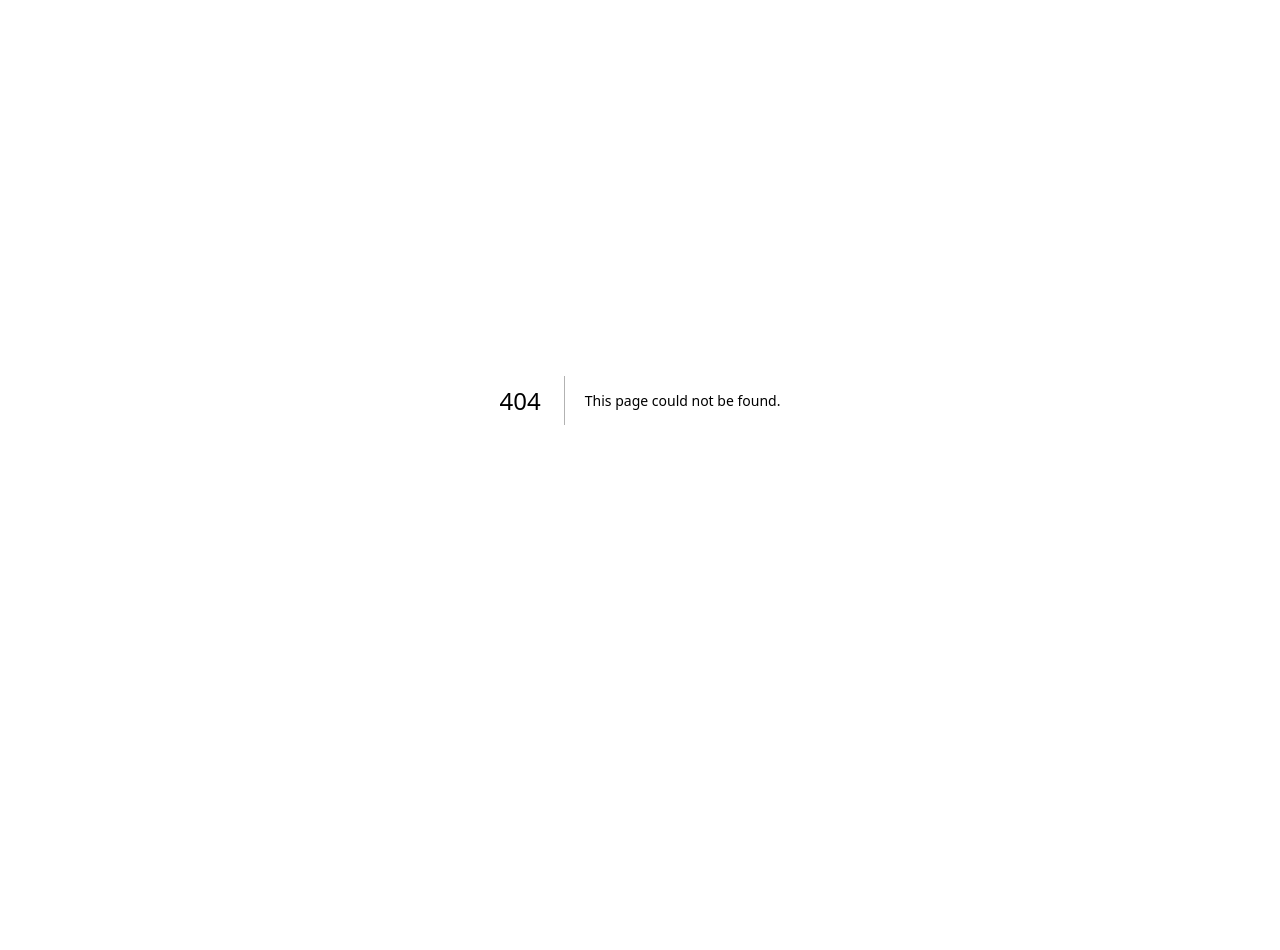
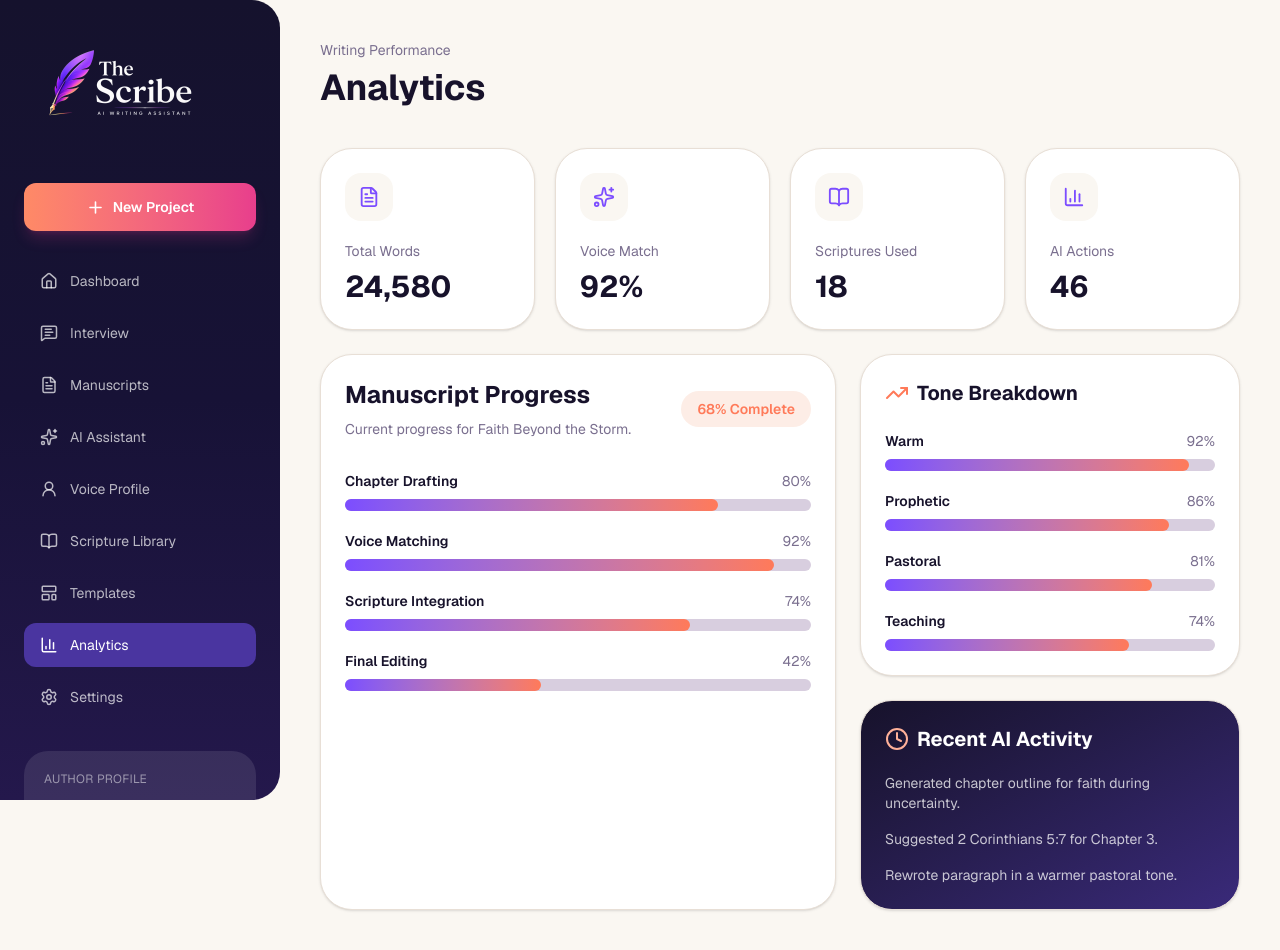
Before and after one commit to BethelHills/the-scribe, a Next.js app: page /analytics in a window 1280 px wide. Before the commit this address had no page. Before the commit the page ends 800 px from the top, so only its background shows below. Built offline with nearby package versions, Linux system fonts and the light colour scheme.

Commit message:
Add Analytics page with writing performance dashboard.
Show manuscript progress, tone breakdown, stat cards, and recent AI activity in the dashboard layout with theme-aware styling.

Co-authored-by: Cursor <cursoragent@cursor.com>

```diff
--- /dev/null
+++ b/src/app/(dashboard)/analytics/page.tsx
@@ -0,0 +1,5 @@
+import AnalyticsContent from "@/components/AnalyticsContent";
+
+export default function AnalyticsPage() {
+  return <AnalyticsContent />;
+}
--- /dev/null
+++ b/src/components/AnalyticsContent.tsx
@@ -0,0 +1,142 @@
+import {
+  BarChart3,
+  BookOpen,
+  Clock,
+  FileText,
+  Sparkles,
+  TrendingUp,
+} from "lucide-react";
+import PageContainer from "@/components/layout/PageContainer";
+import PageHeader from "@/components/layout/PageHeader";
+import Card from "@/components/ui/Card";
+import { badgeClass } from "@/lib/ui-classes";
+
+const stats = [
+  { title: "Total Words", value: "24,580", icon: FileText },
+  { title: "Voice Match", value: "92%", icon: Sparkles },
+  { title: "Scriptures Used", value: "18", icon: BookOpen },
+  { title: "AI Actions", value: "46", icon: BarChart3 },
+];
+
+const toneData = [
+  { label: "Warm", value: "92%" },
+  { label: "Prophetic", value: "86%" },
+  { label: "Pastoral", value: "81%" },
+  { label: "Teaching", value: "74%" },
+];
+
+const recentActivity = [
+  "Generated chapter outline for faith during uncertainty.",
+  "Suggested 2 Corinthians 5:7 for Chapter 3.",
+  "Rewrote paragraph in a warmer pastoral tone.",
+];
+
+export default function AnalyticsContent() {
+  return (
+    <PageContainer>
+      <PageHeader subtitle="Writing Performance" title="Analytics" />
+
+      <div className="grid grid-cols-1 gap-5 md:grid-cols-2 xl:grid-cols-4">
+        {stats.map((stat) => {
+          const Icon = stat.icon;
+
+          return (
+            <Card key={stat.title}>
+              <div className="flex h-12 w-12 items-center justify-center rounded-2xl bg-surface-muted text-accent">
+                <Icon size={22} />
+              </div>
+
+              <p className="mt-5 text-sm text-muted">{stat.title}</p>
+              <h3 className="mt-2 text-3xl font-bold">{stat.value}</h3>
+            </Card>
+          );
+        })}
+      </div>
+
+      <div className="mt-6 grid grid-cols-1 gap-6 xl:grid-cols-[1fr_380px]">
+        <Card>
+          <div className="flex flex-col gap-4 sm:flex-row sm:items-center sm:justify-between">
+            <div>
+              <h2 className="text-xl font-bold sm:text-2xl">
+                Manuscript Progress
+              </h2>
+              <p className="mt-2 text-sm text-muted">
+                Current progress for Faith Beyond the Storm.
+              </p>
+            </div>
+
+            <span className={`${badgeClass} px-4 py-2 text-sm`}>
+              68% Complete
+            </span>
+          </div>
+
+          <div className="mt-8 space-y-5">
+            <Progress label="Chapter Drafting" value="80%" width="80%" />
+            <Progress label="Voice Matching" value="92%" width="92%" />
+            <Progress label="Scripture Integration" value="74%" width="74%" />
+            <Progress label="Final Editing" value="42%" width="42%" />
+          </div>
+        </Card>
+
+        <aside className="space-y-6">
+          <Card>
+            <div className="flex items-center gap-2">
+              <TrendingUp className="text-accent-coral" />
+              <h3 className="text-xl font-bold">Tone Breakdown</h3>
+            </div>
+
+            <div className="mt-6 space-y-5">
+              {toneData.map((item) => (
+                <Progress
+                  key={item.label}
+                  label={item.label}
+                  value={item.value}
+                  width={item.value}
+                />
+              ))}
+            </div>
+          </Card>
+
+          <div className="rounded-[32px] border border-card-border bg-gradient-to-br from-[#17122B] to-[#3A2A7A] p-6 text-white shadow-sm">
+            <div className="flex items-center gap-2">
+              <Clock className="text-[#FFB199]" />
+              <h3 className="text-xl font-bold">Recent AI Activity</h3>
+            </div>
+
+            <div className="mt-5 space-y-4 text-sm text-white/75">
+              {recentActivity.map((item) => (
+                <p key={item}>{item}</p>
+              ))}
+            </div>
+          </div>
+        </aside>
+      </div>
+    </PageContainer>
+  );
+}
+
+function Progress({
+  label,
+  value,
+  width,
+}: {
+  label: string;
+  value: string;
+  width: string;
+}) {
+  return (
+    <div>
+      <div className="mb-2 flex items-center justify-between text-sm">
+        <span className="font-semibold">{label}</span>
+        <span className="text-muted">{value}</span>
+      </div>
+
+      <div className="h-3 rounded-full bg-step-line">
+        <div
+          className="h-3 rounded-full bg-gradient-to-r from-accent to-accent-coral"
+          style={{ width }}
+        />
+      </div>
+    </div>
+  );
+}
```
